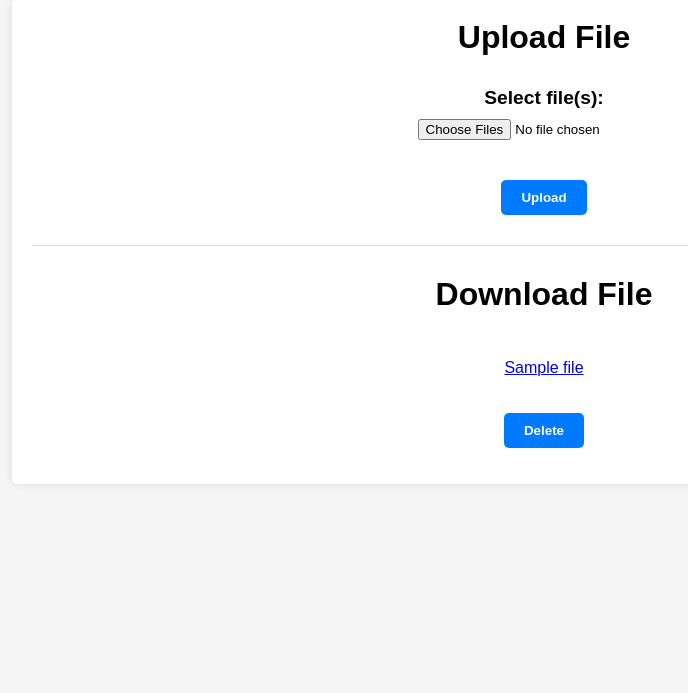
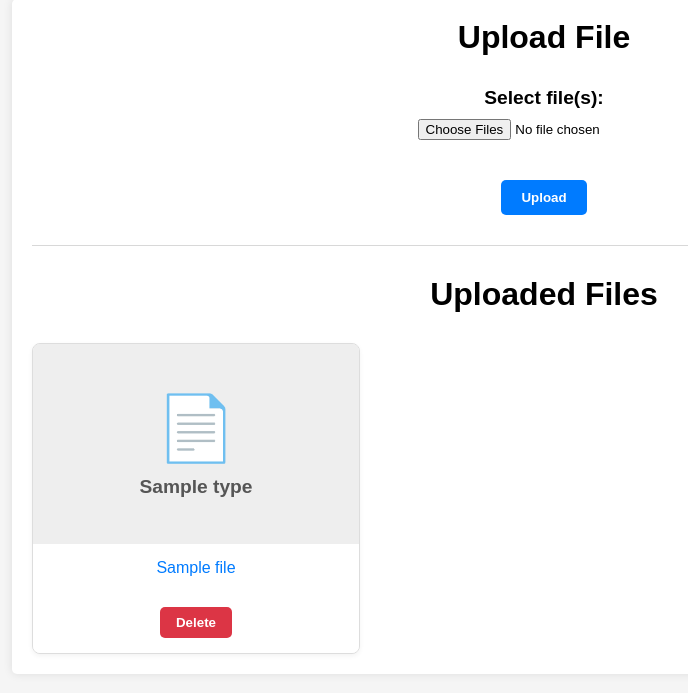
Before and after one commit to taiwanese-eirin/flask_file_upload_server, a Flask app: template templates/index.html in a window 1280 px wide. Shown: the part 51-744 px from the top of the page, without its empty margins (96-784 px from the left). Run offline with Flask 3, Linux system fonts and the light colour scheme; the template is opened without the code that fills it: most values are stand-ins (such as "Sample title", 1, 10 or a date in 2020).

Commit message:
Improve file display

```diff
--- a/templates/index.html
+++ b/templates/index.html
@@ -73,6 +73,7 @@
             margin-top: 50px;
         }
 
+        /* Original list-group styles - these are now hidden by the last rule */
         .list-group {
             margin-top: 30px;
             display: flex;
@@ -102,7 +103,7 @@
             text-decoration: underline;
         }
 
-	/* Hide audio on screens with max-width of 768px or less (commonly mobile) */
+        /* Hide audio on screens with max-width of 768px or less (commonly mobile) */
         .non-mobile {
             display: block;
         }
@@ -111,7 +112,119 @@
         .non-mobile {
             display: none;
         }
-  }
+        }
+
+        /* --- New Styles Applied to ALL Screens --- */
+
+        /* Grid layout container */
+        .file-grid {
+            display: grid;
+            /* Creates a responsive grid. Items have a min width of 250px and a max of 1fr (filling available space). */
+            grid-template-columns: repeat(auto-fill, minmax(250px, 1fr));
+            gap: 20px; /* Gap between items */
+            margin-top: 30px;
+        }
+
+        /* File Card */
+        .file-card {
+            border: 1px solid #ddd;
+            border-radius: 8px;
+            box-shadow: 0 2px 5px rgba(0,0,0,0.05);
+            display: flex;
+            flex-direction: column;
+            overflow: hidden; /* Ensures content doesn't overflow the rounded corners */
+            background-color: #f9f9f9;
+        }
+
+        /* Preview area */
+        .file-preview {
+            width: 100%;
+            height: 200px; /* A fixed height for the preview area */
+            display: flex;
+            justify-content: center;
+            align-items: center;
+            background-color: #eee;
+            position: relative;
+        }
+
+        /* Common styles for preview media (image/video) */
+        .file-preview img {
+            max-width: 100%;
+            max-height: 100%;
+            object-fit: cover;
+        }
+
+        .file-preview video {
+            max-width: 100%;
+            max-height: 100%;
+            object-fit: contain;
+        }
+
+        /* Audio player styles */
+        .file-preview audio {
+            width: 90%;
+            position: absolute;
+            bottom: 10px;
+            left: 5%;
+        }
+
+        .file-preview .audio-icon {
+            font-size: 5rem;
+            opacity: 0.3;
+        }
+
+        /* Generic file icon */
+        .generic-file-icon {
+            display: flex;
+            flex-direction: column;
+            align-items: center;
+            font-size: 4rem;
+            color: #888;
+        }
+
+        .generic-file-icon small {
+            font-size: 1.2rem;
+            margin-top: 10px;
+            font-weight: bold;
+            color: #555;
+        }
+
+        /* File info area */
+        .file-info {
+            padding: 15px;
+            text-align: center;
+            background-color: #fff;
+        }
+
+        .file-info a {
+            color: #007bff;
+            text-decoration: none;
+            word-break: break-all; /* Prevents long filenames from breaking the layout */
+        }
+
+        .file-info a:hover {
+            text-decoration: underline;
+        }
+
+        /* A custom delete button style */
+        .btn-danger {
+            background-color: #dc3545;
+            border: none;
+            padding: 8px 16px;
+            color: white;
+            border-radius: 5px;
+            cursor: pointer;
+            font-weight: bold;
+        }
+
+        .btn-danger:hover {
+            background-color: #c82333;
+        }
+
+        /* Ensure the original list-group styles are hidden to only show the grid */
+        .list-group, .list-group-item {
+            display: none;
+        }
     </style>
     <link rel="icon" type="image/png" sizes="16x16" href="{{ url_for('static', filename='img/icons8-star-keek-16.png') }}">
     <link rel="icon" type="image/png" sizes="32x32" href="{{ url_for('static', filename='img/icons8-star-keek-32.png') }}">
@@ -127,28 +240,35 @@
         </form>
         {% if files %}
             <hr>
-            <h1>Download File</h1>
-            <ul class="list-group">
+            <h1>Uploaded Files</h1>
+            <div class="file-grid">
                 {% for file in files %}
-	            <div class="file">
-	                {% if file.type in ['jpg', 'jpeg', 'png', 'gif'] %}
-		            <p align="center"><img src="{{ url_for('download_file', filename=file.name) }}" width="300"></p>
+                <div class="file-card">
+                    <div class="file-preview">
+                        {% if file.type in ['jpg', 'jpeg', 'png', 'gif'] %}
+                            <img src="{{ url_for('download_file', filename=file.name) }}" alt="{{ file.name }}">
                         {% elif file.type in ['mp4', 'webm', 'mov'] %}
-		            <p align="center"><video src="{{ url_for('download_file', filename=file.name) }}" width="300" controls></video></p>
+                            <video src="{{ url_for('download_file', filename=file.name) }}" controls></video>
                         {% elif file.type in ['mp3', 'wav', 'm4a'] %}
-			<div class="non-mobile">
-			    <p align="center"><audio src="{{ url_for('download_file', filename=file.name) }}" width="300" controls></audio></p>
-			</div>
+                            <audio src="{{ url_for('download_file', filename=file.name) }}" controls></audio>
+                            <div class="audio-icon">🎵</div>
+                        {% else %}
+                            <div class="generic-file-icon">
+                                <span>📄</span>
+                                <small>{{ file.type }}</small>
+                            </div>
                         {% endif %}
-
-		        <p align="center"><a href="{{ url_for('download_file', filename=file.name) }}">{{ file.name }}</a></p>
-                        <form action="{{ url_for('delete_file', filename=file.name) }}" method="post">
+                    </div>
+                    <div class="file-info">
+                        <a href="{{ url_for('download_file', filename=file.name) }}" title="{{ file.name }}">{{ file.name }}</a>
+                        <form action="{{ url_for('delete_file', filename=file.name) }}" method="post" style="margin-top: 10px;">
                             <input type="hidden" name="file_name" value="{{ file.name }}">
-		            <button type="submit" class="btn btn-primary delete-button" onclick="return confirm('Are you sure you want to delete this file?')">Delete</button>
+                            <button type="submit" class="btn btn-danger" onclick="return confirm('Are you sure you want to delete this file?')">Delete</button>
                         </form>
                     </div>
+                </div>
                 {% endfor %}
-            </ul>
+            </div>
         {% endif %}
     </div>
 </body>
```
